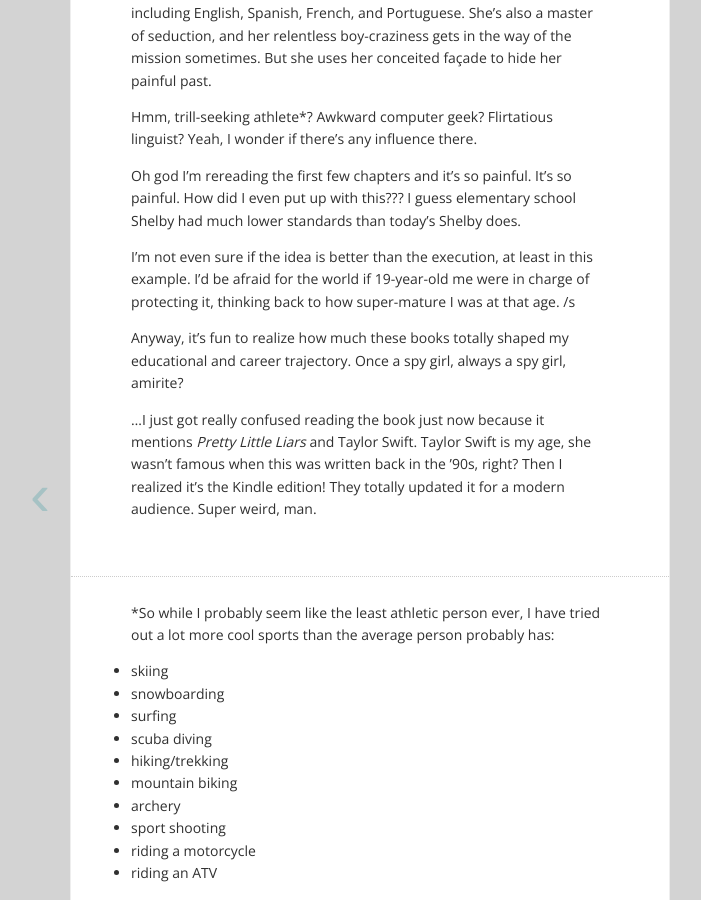
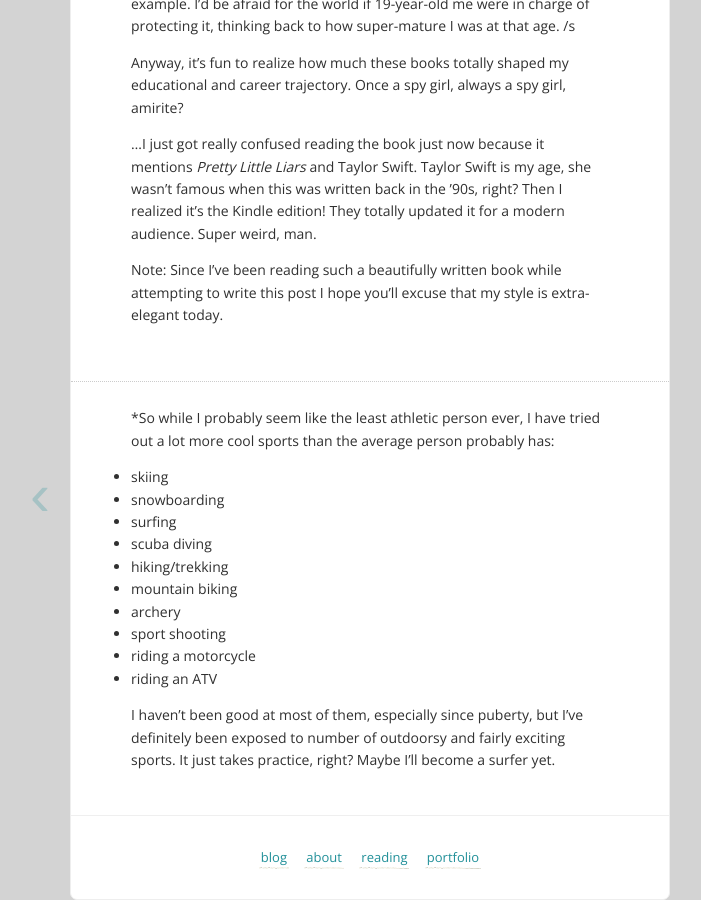
Before and after one commit to shelbyspees/speesblog, a Jekyll site: the page built from _posts/2015-07-25-spy-girls.md, in a window 1280 px wide and 900 px high, scrolled down 2022 px. Shown: the whole window, without its empty margins (270-971 px from the left). Built offline with Jekyll 4.4.1, drawn with Linux system fonts in a browser that asks for light colours; nearby versions of some CDN libraries; comment, search, counter and statistics services are not loaded.

Commit message:
Update post, adjust image

```diff
--- a/_posts/2015-07-25-spy-girls.md
+++ b/_posts/2015-07-25-spy-girls.md
@@ -8,7 +8,7 @@
 
 It looks like this:
 
-<img class="wide" src="{{ site.url }}/assets/spygirls.jpg"/>
+<img class="center" src="{{ site.url }}/assets/spygirls.jpg"/>
 
 I read a ton as a kid, but these cheesy-ass books had my attention for years. I read them over and over.
 
@@ -34,6 +34,8 @@
 
 ...I just got really confused reading the book just now because it mentions *Pretty Little Liars* and Taylor Swift. Taylor Swift is my age, she wasn't famous when this was written back in the '90s, right? Then I realized it's the Kindle edition! They totally updated it for a modern audience. Super weird, man.
 
+Note: Since I've been reading such a beautifully written book while attempting to write this post I hope you'll excuse that my style is extra-elegant today.
+
 ---
 
 \*So while I probably seem like the least athletic person ever, I have tried out a lot more cool sports than the average person probably has:
```
